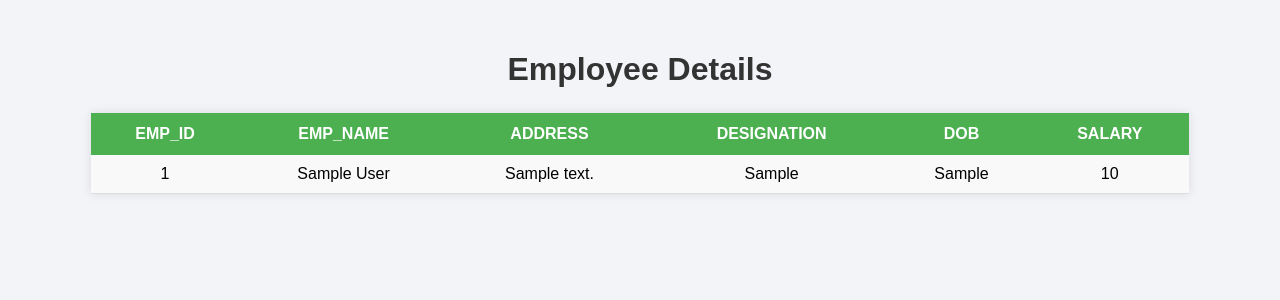
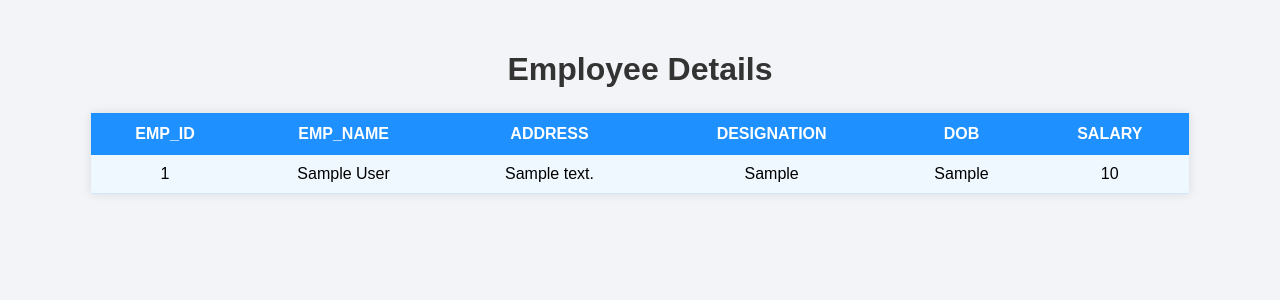
Before and after one commit to WaghmareKanchan/employee-list, a Flask app: page / in a window 1280 px wide. Shown: the top 300 px of the page. Run offline with Flask 3, Linux system fonts and the light colour scheme; tables that the repository leaves empty or names only in its code hold one stand-in row (values such as "Sample post").

Commit message:
add blue color theme

```diff
--- a/template/index.html
+++ b/template/index.html
@@ -26,7 +26,7 @@
         }
 
         th {
-            background: #4CAF50;
+            background: #1e90ff;     /* Bright clean blue */
             color: white;
             padding: 12px 10px;
             text-transform: uppercase;
@@ -35,15 +35,15 @@
         td {
             padding: 10px;
             text-align: center;
-            border-bottom: 1px solid #ddd;
+            border-bottom: 1px solid #d0e7ff;
         }
 
         tr:nth-child(even) {
-            background: #f9f9f9;
+            background: #f0f8ff;     /* Very light blue */
         }
 
         tr:hover {
-            background-color: #d6f5d6;
+            background-color: #d6eaff;  /* Soft blue hover */
             cursor: pointer;
         }
 
```
